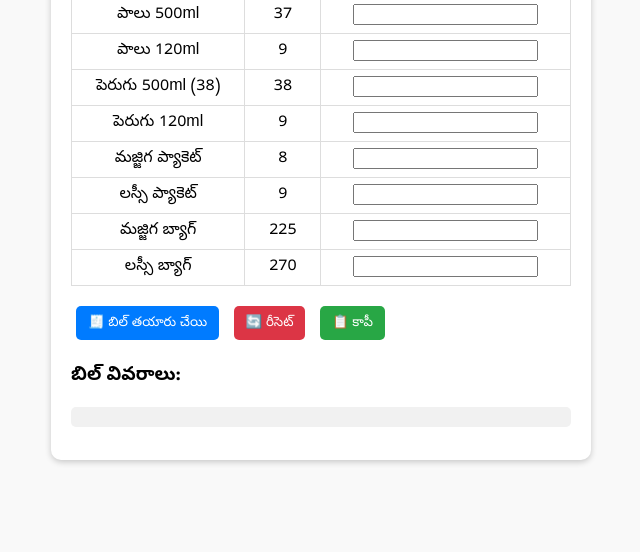
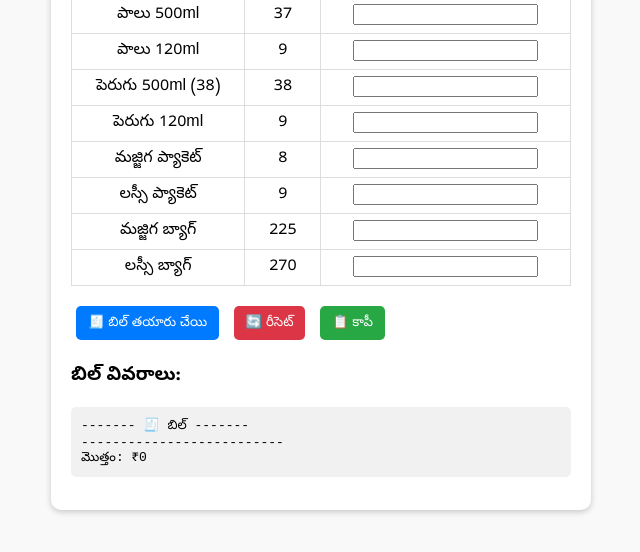
Before and after one commit to Rajesh-yadav-01/heritage-bill, a plain HTML site: page index.html in a window 1280 px wide. Both pictures are taken after a click on the button "🧾 బిల్ తయారు చేయి". Shown: the part 160-712 px from the top of the page, without its empty margins (319-959 px from the left). Drawn offline with Linux system fonts and the light colour scheme.

Commit message:
Fix HTML encoding issues in index.html

```diff
--- a/index.html
+++ b/index.html
@@ -26,7 +26,7 @@
       <tr><th>వస్తువు</th><th>ధర (₹)</th><th>ఎన్ని</th></tr>
       <tr><td>పాలు 500ml</td><td>37</td><td><input type="number" min="0" id="milk500"></td></tr>
       <tr><td>పాలు 120ml</td><td>9</td><td><input type="number" min="0" id="milk120"></td></tr>
-      <tr><td>పెరుగు 500ml (38)</td><td>38</td><td><input type="number" min="0" id="curd500b"></td></tr>
+      <tr><td>పెరుగు 500ml (38)</td><td>38</td><td><input type="number" min="0" id="curd500"></td></tr>
       <tr><td>పెరుగు 120ml</td><td>9</td><td><input type="number" min="0" id="curd120"></td></tr>
       <tr><td>మజ్జిగ ప్యాకెట్</td><td>8</td><td><input type="number" min="0" id="butterPkt"></td></tr>
       <tr><td>లస్సీ ప్యాకెట్</td><td>9</td><td><input type="number" min="0" id="lassiPkt"></td></tr>
@@ -50,9 +50,9 @@
 
     function generateBill() {
       const items = [
-        {name: "పాలు 500ml", price: 37w, qty: getValue("milk500")},
+        {name: "పాలు 500ml", price: 37, qty: getValue("milk500")},
         {name: "పాలు 120ml", price: 9, qty: getValue("milk120")},
-        {name: "పెరుగు 500ml (36)", price: 38, qty: getValue("curd500b")},
+        {name: "పెరుగు 500ml (38)", price: 38, qty: getValue("curd500")},
         {name: "పెరుగు 120ml", price: 9, qty: getValue("curd120")},
         {name: "మజ్జిగ ప్యాకెట్", price: 8, qty: getValue("butterPkt")},
         {name: "లస్సీ ప్యాకెట్", price: 9, qty: getValue("lassiPkt")},
```
